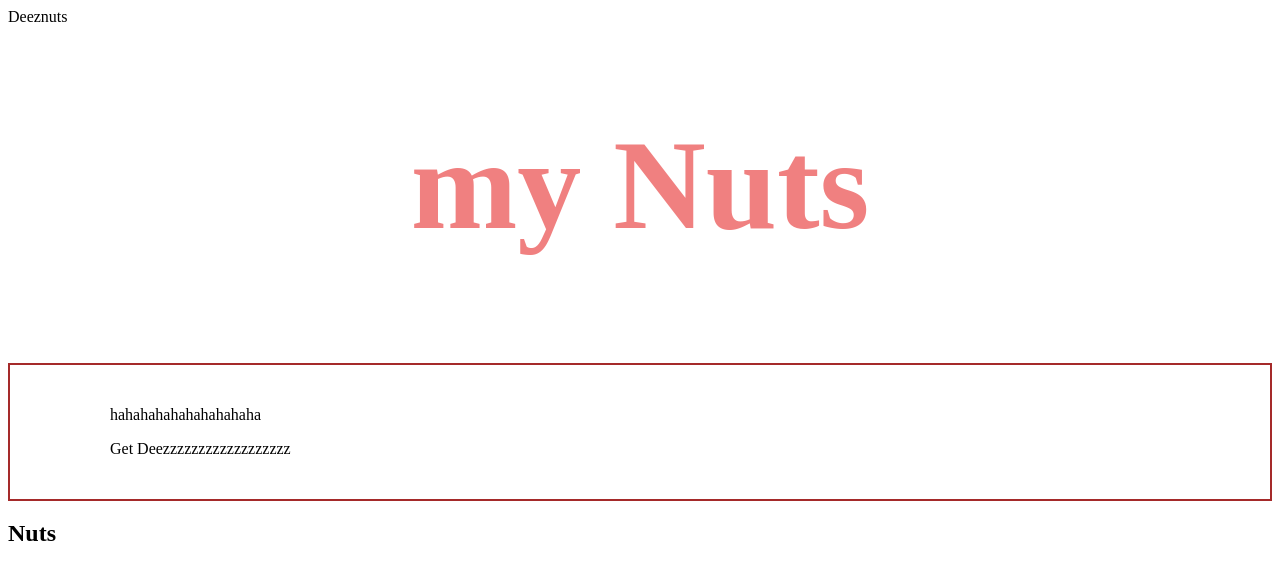
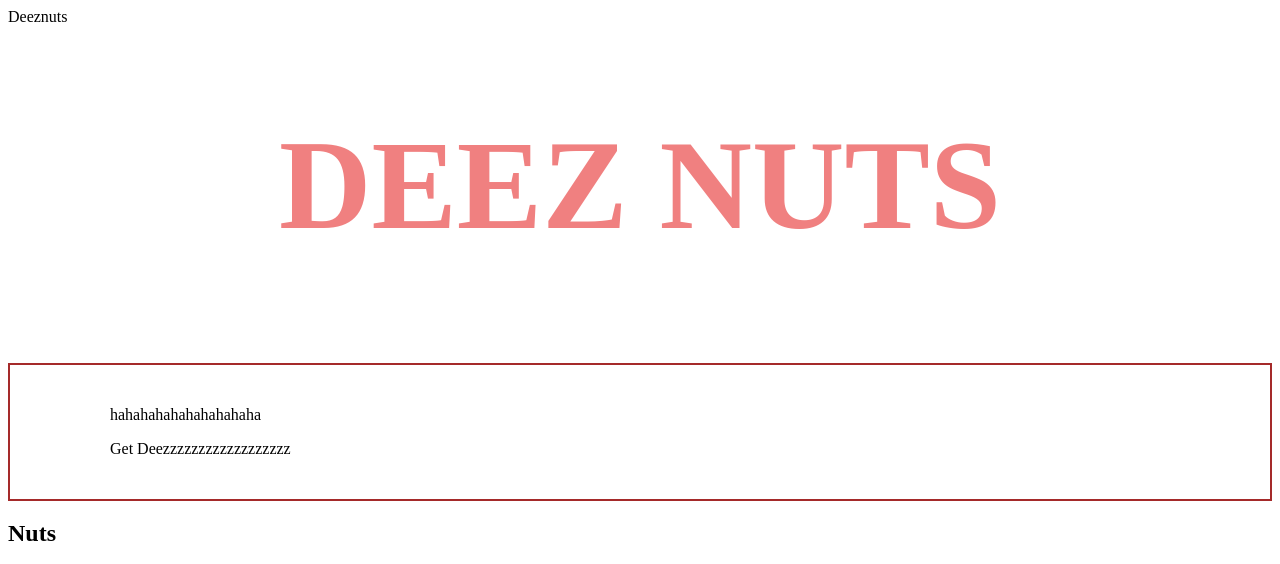
Before and after one commit to n3e0t8/DEEZNUTS, a plain HTML site: page index.html in a window 1280 px wide. Shown: the top 564 px of the page. Drawn offline with Linux system fonts and the light colour scheme.

Commit message:
tterddgffdg

```diff
--- a/index.html
+++ b/index.html
@@ -1,11 +1,11 @@
 <html>
     <head>
-        <title>My Nuts</title>
+        <title>DEEZ NUTS</title>
         <link rel="stylesheet" href="./style.css">
     </head>
     <body>
         Deeznuts
-        <h1 id="website-title">my Nuts</h1>
+        <h1 id="website-title">DEEZ NUTS</h1>
         <br>
         <div class="container">
         <p>hahahahahahahahahaha</p>
```
